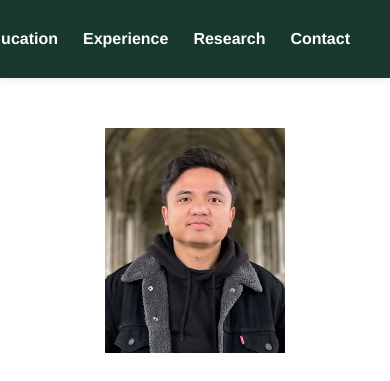
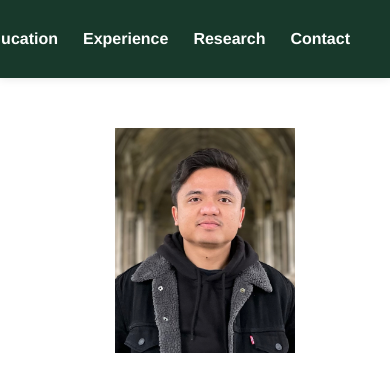
Before and after one commit to freddysitorus/freddysitorus.github.io, a plain HTML site: page index.html in a window 390 px wide. Shown: the top 381 px of the page. Drawn offline with Linux system fonts and the light colour scheme.

Commit message:
Update index.html

```diff
--- a/index.html
+++ b/index.html
@@ -54,7 +54,9 @@
   align-items: center;
   justify-content: space-between;
   gap: 60px;
-  width: min(1000px, 92%);
+  width: 100%;
+  max-width: 1000px;
+  padding: 0 20px;
   margin: 0 auto;
 }
 
@@ -128,6 +130,7 @@
     align-items: center;
     gap: 30px;
     width: 100%;
+    padding: 0 10px;
   }
 
   .hero-left {
```
